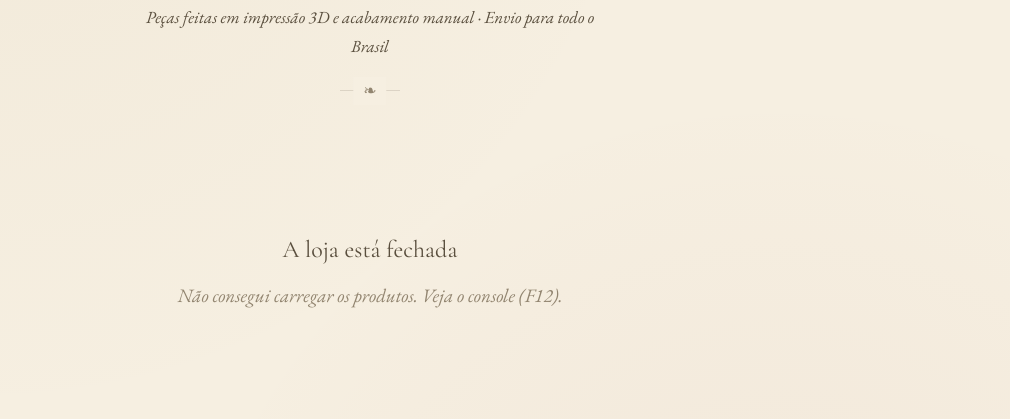
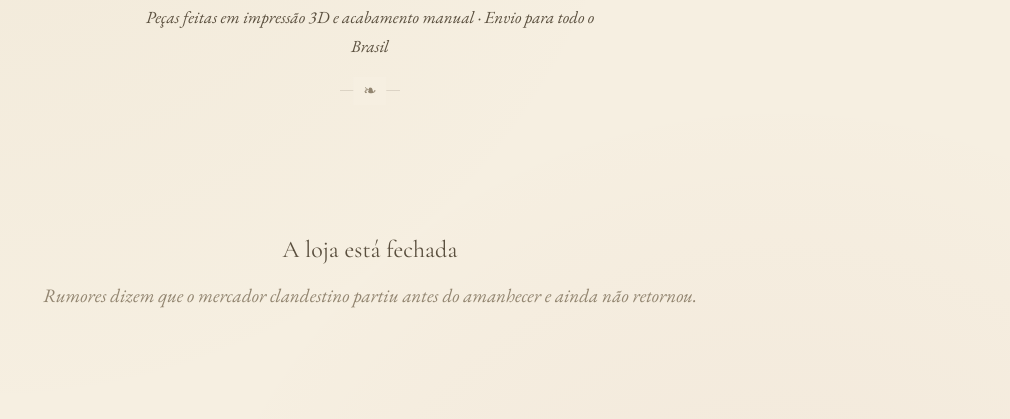
Before and after one commit to kedi154/penas-pergaminhos, a plain HTML site: page loja.html in a window 1280 px wide. Shown: the part 358-777 px from the top of the page, without its empty margins (270-1280 px from the left). Drawn offline with nearby package versions, Linux system fonts and the light colour scheme; no server answers.

Commit message:
Update loja.html

```diff
--- a/loja.html
+++ b/loja.html
@@ -347,7 +347,7 @@
       if(pid){ var p=produtosAtuais.find(function(x){ return String(x.id)===String(pid); }); if(p) abrirProduto(p); }
     }catch(e){
       console.error('Falha ao carregar produtos:', e);
-      box.innerHTML = '<div class="vazia"><div class="big">A loja está fechada</div>Não consegui carregar os produtos. Veja o console (F12).</div>';
+      box.innerHTML = '<div class="vazia"><div class="big">A loja está fechada</div>Rumores dizem que o mercador clandestino partiu antes do amanhecer e ainda não retornou.</div>';
     }
   }
 
```
